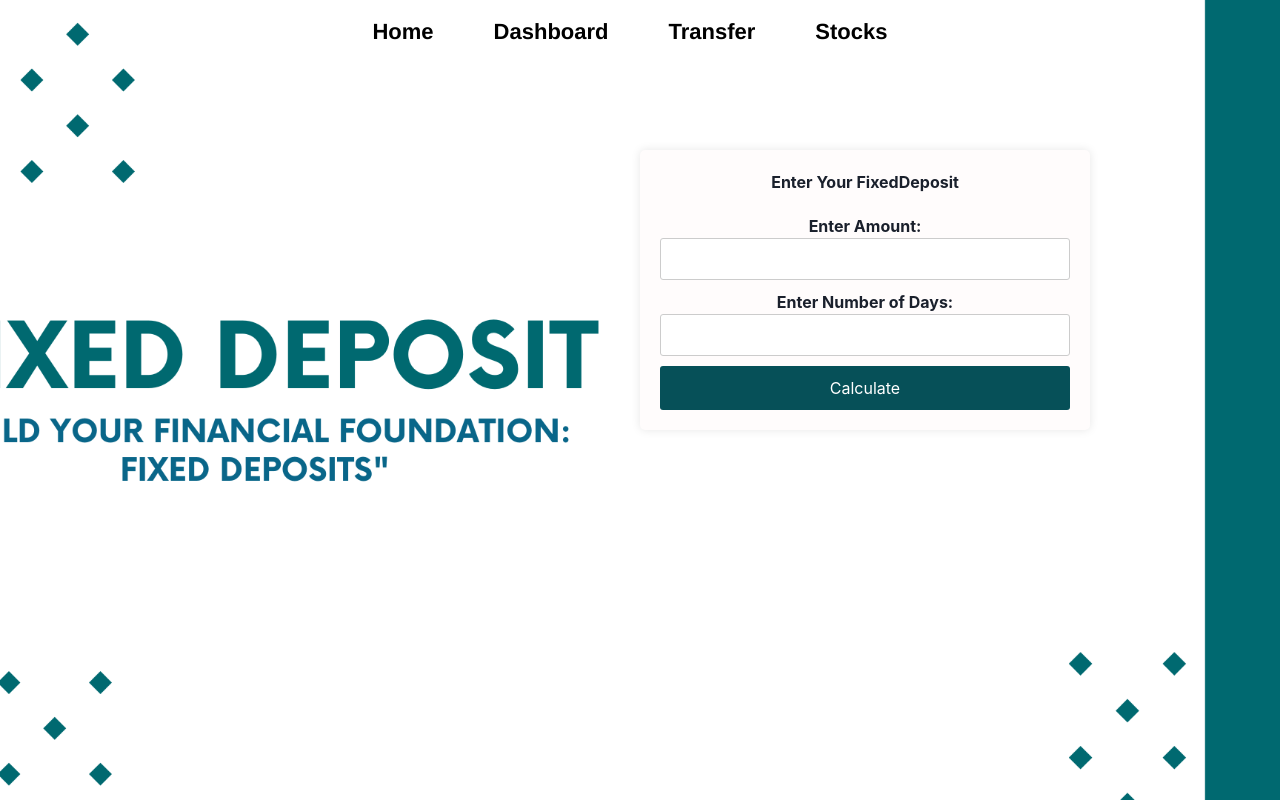
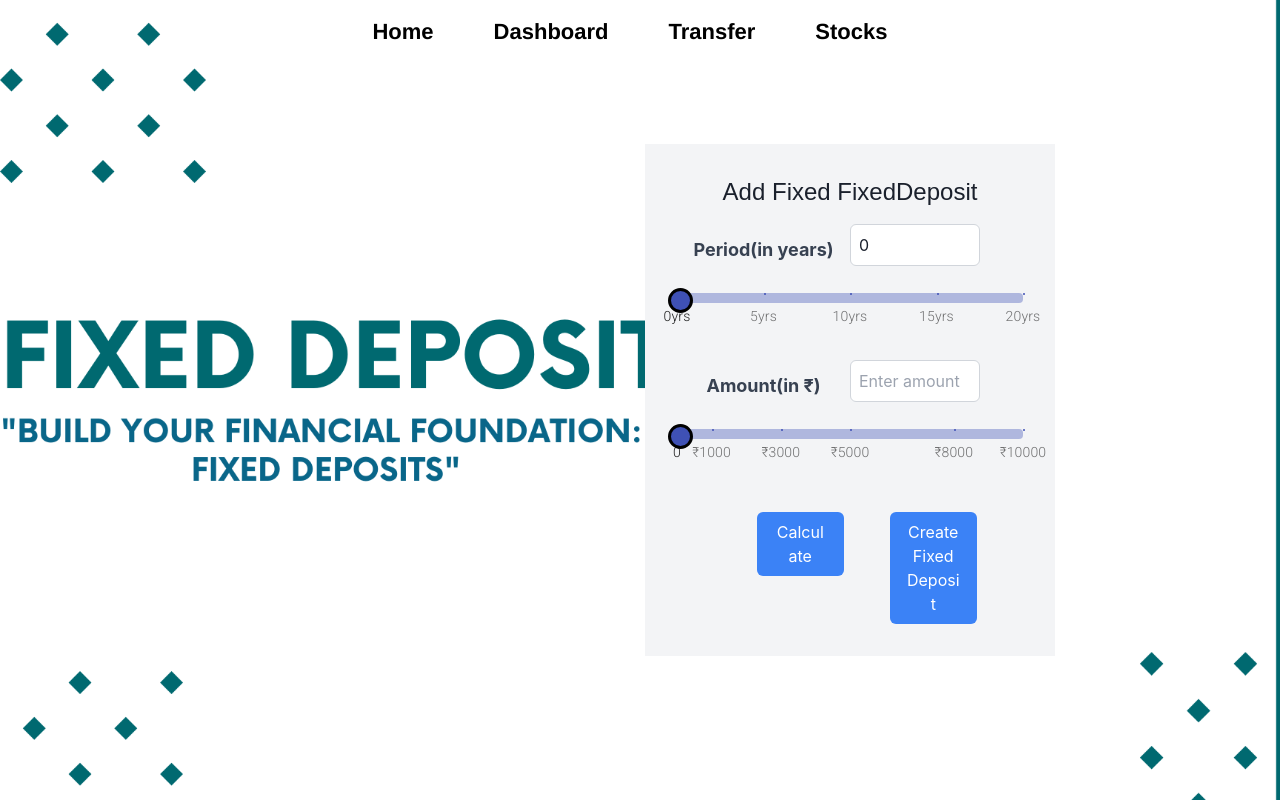
Before and after one commit to mehtakevan/NeoNest, a React (Create React App) app in the folder frontend/: page /fixedDeposit in a window 1280 px wide. Built offline with nearby package versions, Linux system fonts and the light colour scheme; what @syncfusion/ej2-base would draw is missing.

Commit message:
modified fd

```diff
--- a/frontend/src/views/FixedDeposit/FixedDeposit.css
+++ b/frontend/src/views/FixedDeposit/FixedDeposit.css
@@ -1,57 +1,29 @@
-.fdpage {
-  background-image: url('fd1.png');
+/* getLoan.css */
+
+.loan-container {
+  background-image: url('fd1.png'); /* Replace with your image path */
   background-size: cover;
-  background-position: center;
-  height: 100vh;
+  background-repeat: no-repeat;
+  min-height: 100vh; /* Ensure the background covers the entire viewport */
+  display: flex;
+  justify-content: center;
+  align-items: center;
 }
 
-
-.fixed-deposit-container {
-  display: flex;
-  justify-content: flex-end;
-  padding-right: 190px;
-  padding-top: 150px;
+.form-container {
+  background-color: rgba(255, 255, 255, 0.7); /* Semi-transparent white background for form */
+  padding: 20px;
+  border-radius: 30px;
+  box-sizing: border-box;
+  width: 80%; /* Adjust the width of the form container as needed */
+  margin-left: 420px;
+  background: none;
 }
-
-.fixed-deposit-form {
-  width: 450px;
-  background-color: #fffcfc;
-  padding: 20px;
-  border-radius: 5px;
-  box-shadow: 0 0 10px rgba(0, 0, 0, 0.1);
+.loan-container h1 {
+   font-size: '20px';
+  font-Family: 'Roboto';
+  font-weight: '700';
+  font-style: 'normal';  /* Adjust the font size as needed */
+  font-family: 'Arial', sans-serif; /* Change the font family as needed */
+  /* Add any additional styles you want */
 }
-
-.fixed-deposit-form h1 {
-  margin-bottom: 20px;
-  font-weight: bold;
-}
-
-.fixed-deposit-form div {
-  margin-bottom: 10px;
-}
-
-.fixed-deposit-form label {
-  display: block;
-  font-weight: bold;
-}
-
-.fixed-deposit-form input {
-  width: 100%;
-  padding: 8px;
-  border: 1px solid #ccc;
-  border-radius: 3px;
-}
-
-.fixed-deposit-form button {
-  width: 100%;
-  padding: 10px;
-  background-color: rgb(6, 80, 88);
-  color: #fff;
-  border: none;
-  border-radius: 3px;
-  cursor: pointer;
-}
-
-.fixed-deposit-form button:hover {
-  background-color:  rgb(6, 80, 88); ;
-}
--- a/frontend/src/views/FixedDeposit/FixedDeposit.js
+++ b/frontend/src/views/FixedDeposit/FixedDeposit.js
@@ -1,43 +1,146 @@
 import React, { useState } from 'react';
 import './FixedDeposit.css';
 import Navbar from '../../components/Navbar/Navbar';
+import axios from "axios";
+import { useHistory, useNavigate } from "react-router-dom";
+import { useToast } from "@chakra-ui/toast";
+import {withStyles} from '@material-ui/core/styles'
+import  Slider  from "@material-ui/core/Slider";
+
+const Prettoslider = withStyles ({
+
+  root: {color: 'MediumVioleted', height: 10},
+  thumb: {height: 25, width: 25, backgroundcolor: 'white', border: '3px solid black', margintop: -9, marginLeft: -9},
+  track: {height: 10, borderRadius: 4},
+  rail: {height: 10, borderRadius: 4},
+}) (Slider);
 
 const FixedDeposit = () => {
   const [amount, setAmount] = useState('');
-  const [days, setDays] = useState('');
-  const [maturityAmount, setMaturityAmount] = useState(null);
+
+  const [maturityAmount, setMaturityAmount] = useState();
+  const [period, setPeriod] = useState(0);
+  const maxValue = 10000;
+  const maxPeriod = 20;
 
   const calculateMaturityAmount = () => {
-    const interestRate = 0.07;
-    const interest = amount * interestRate * (days / 365);
+    const interestRate = 0.1;
+    const interest = amount * interestRate * period;
     const maturity = parseFloat(amount) + interest;
     setMaturityAmount(maturity.toFixed(2));
   };
 
+  const marksTenure = [
+    {value: 0, label: '0yrs'},
+    {value: 5, label: '5yrs'},
+    {value: 10, label: '10yrs'},
+    {value: 15, label:'15yrs'},
+    {value: 20, label:'20yrs'}
+  ]
+
+  const marksAmount = [
+    {value: 0, label: "0"},
+    {value: 1000, label: "₹1000"},
+    {value: 3000, label: "₹3000"},
+    {value: 5000, label: "₹5000"},
+    {value: 8000, label: "₹8000"},
+    {value: 10000, label: "₹10000"}
+  ]
+
+  const submitHandler = () =>{
+
+  }
+
   return (
-    <div className='fdpage'>
-    <Navbar />
-    <div className="fixed-deposit-container">
-      <div className="fixed-deposit-form">
-        <h1>Enter Your FixedDeposit</h1>
-        <div>
-          <label>Enter Amount:</label>
-          <input type="number" value={amount} onChange={(e) => setAmount(e.target.value)} />
-        </div>
-        <div>
-          <label>Enter Number of Days:</label>
-          <input type="number" value={days} onChange={(e) => setDays(e.target.value)} />
-        </div>
-        <button onClick={calculateMaturityAmount}>Calculate</button>
-        {maturityAmount && (
-          <div>
-            <h2>Maturity Amount:</h2>
-            <p>{maturityAmount}</p>
+ <>
+       <Navbar />
+      <div className="loan-container">
+        {" "}
+        {/* Apply transfer-container class */}
+        <div className="form-container">
+          {" "}
+          {/* Apply form-container class */}
+          <div className="flex justify-center items-center">
+            <div className="w-1/2 bg-gray-100 p-8">
+              <h1 className="text-2xl mb-4">Add Fixed FixedDeposit</h1>
+              <div className="grid grid-rows-2 gap-0">
+                <div className="grid grid-cols-2">
+
+                <div className="text-bold">
+                <label
+                  htmlFor="period"
+                  className="block text-gray-700 font-bold text-lg mt-3"
+                >
+                  Period(in years)
+                </label>
+                </div>
+                <div className=" w-3/4">
+                <input
+                  id="period"
+                  type="number"
+                  placeholder="Enter period"
+                  className="border border-gray-300 rounded-md p-2 w-full"
+                  value={period}
+                  onChange={(e) => setPeriod(e.target.value)}
+                />
+                </div>
+                </div>
+                <Prettoslider className = "mt-0" marks={marksTenure} value={period} onChange={(event, period) => {setPeriod(period)}} defaultValue = {period} max={maxPeriod}/>
+
           </div>
-        )}
-        </div>
+          <br/>
+
+          <div className="grid grid-rows-2 gap-0">
+            <div className="grid grid-cols-2">
+
+            <div className="text-bold">
+            <label
+              htmlFor="amount"
+              className="block text-gray-700 font-bold text-lg mt-3"
+            >
+              Amount(in ₹)
+              </label>
+                </div>
+                <div className=" w-3/4">
+                <input
+                  id="amount"
+                  type="number"
+                  placeholder="Enter amount"
+                  className="border border-gray-300 rounded-md p-2 w-full"
+                  value={amount}
+                  onChange={(e) => setMaturityAmount(e.target.value)}
+                />
+                </div>
+                </div>
+                <Prettoslider className = "mt-0" marks={marksAmount} value={amount} onChange={(event, amount) => {setAmount(amount)}} defaultValue = {amount} max={maxValue}/>
+              </div>
+              <br/>
+              {(maturityAmount) && <div><p>Your maturity amount:  <span className="text-green-800 font-bold">₹{maturityAmount}</span></p></div>}
+              <div className="grid grid-cols-2">
+                <div className="w-1/2">
+              <button
+                  className="ml-20 w-full bg-blue-500 text-white py-2 px-4 rounded-md mt-4 hover:bg-blue-600"
+                  onClick={calculateMaturityAmount}
+                >
+                 Calculate
+                 </button>
+                </div>
+                <div className="w-1/2">
+              <button
+                  className="ml-10 w-full bg-blue-500 text-white py-2 px-4 rounded-md mt-4 hover:bg-blue-600"
+                  onClick={submitHandler}
+
+                >
+                    Create Fixed Deposit
+                </button>
+                </div>
+              </div>
+              </div>
+          </div>
+          </div>
       </div>
-    </div>
+
+ </>
   );
 }
 
```
